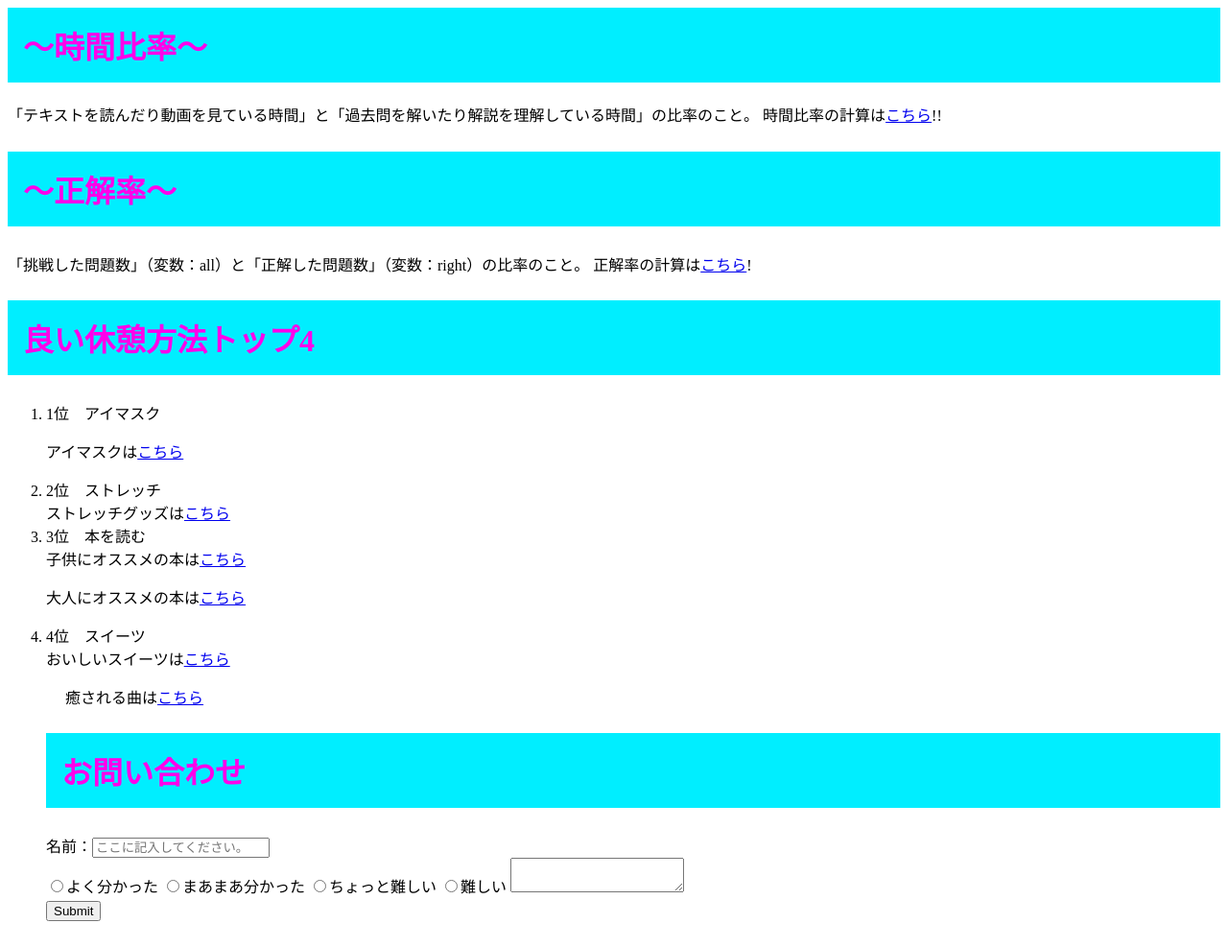
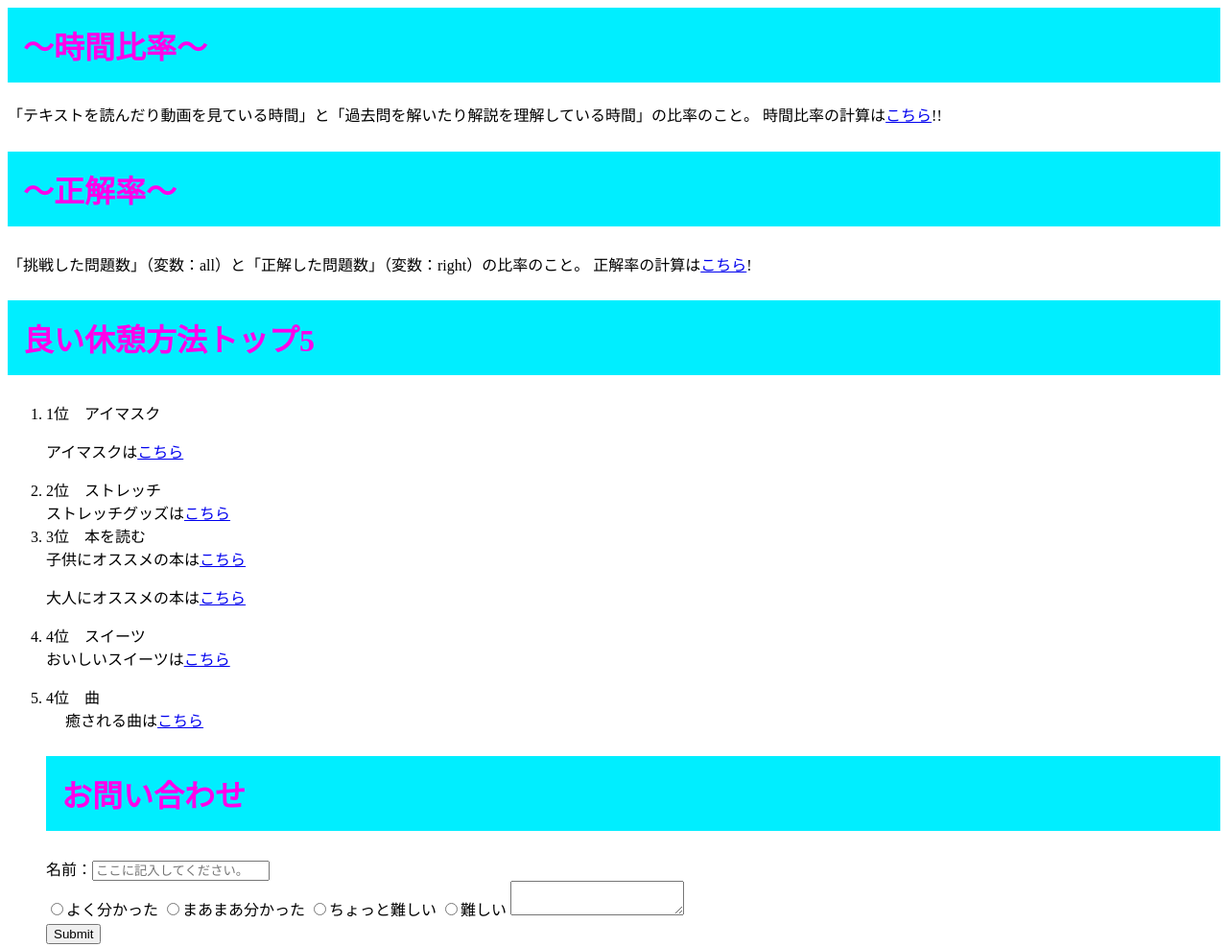
Before and after one commit to takagifamily/takagifamily.github.io, a plain HTML site: page index.html in a window 1280 px wide. Shown: the top 987 px of the page at 96% size. Drawn offline with Linux system fonts and the light colour scheme; grey boxes are pictures that could not be loaded.

Commit message:
Update index.html

```diff
--- a/index.html
+++ b/index.html
@@ -23,7 +23,7 @@
            <p>
           「挑戦した問題数」（変数：all）と「正解した問題数」（変数：right）の比率のこと。
             正解率の計算は<a href="seikai.html">こちら</a>!
-            <h2>良い休憩方法トップ4</h2>
+            <h2>良い休憩方法トップ5</h2>
             <ol>
                 <li>1位　アイマスク</li>
                 <p><a>アイマスクは<a href="https://www.amazon.co.jp/%E3%82%81%E3%81%90%E3%82%8A%E3%82%BA%E3%83%A0-%E3%80%90%E3%81%BE%E3%81%A8%E3%82%81%E8%B2%B7%E3%81%84%E3%80%91%E3%82%81%E3%81%90%E3%83%AA%E3%82%BA%E3%83%A0-%E8%92%B8%E6%B0%97%E3%81%A7%E3%83%9B%E3%83%83%E3%83%88%E3%82%A2%E3%82%A4%E3%83%9E%E3%82%B9%E3%82%AF-%E7%84%A1%E9%A6%99%E6%96%9914%E6%9E%9A%E5%85%A5%E3%82%8A%C3%972%E5%80%8B/dp/B01F1QFEXA/ref=as_li_ss_tl?ie=UTF8&qid=1499483542&sr=8-1&keywords=%E3%82%81%E3%81%90%E3%82%8A%E3%82%BA%E3%83%A0&linkCode=sl1&tag=nyawangao-22&linkId=68359b10ec333336825932a6327d4a4b">こちら</a></p>
@@ -34,6 +34,7 @@
 　　　　　　　　　<p><a>大人にオススメの本は<a href="https://www.amazon.co.jp/%E4%BA%8C%E7%95%AA%E7%9B%AE%E3%81%AE%E6%82%AA%E8%80%85-%E6%9E%97-%E6%9C%A8%E6%9E%97/dp/4907474016/ref=sr_1_7?__mk_ja_JP=%E3%82%AB%E3%82%BF%E3%82%AB%E3%83%8A&dchild=1&keywords=%E5%A4%A7%E4%BA%BA+%E6%9C%AC+%E4%BA%BA%E6%B0%97&qid=1613130654&sr=8-7">こちら</a></p>
                 <li>4位　スイーツ</li>
                 <a>おいしいスイーツは<a href="https://www.google.co.jp/maps/place/%E3%82%A2%E3%83%B3+%E3%82%B0%E3%83%A9%E3%83%B3+%E3%83%A1%E3%83%AB%E3%82%B7%E3%83%BC/@35.615845,139.4107007,154m/data=!3m1!1e3!4m5!3m4!1s0x6018fcd4ab700001:0xc2017bfab227bb03!8m2!3d35.6158995!4d139.4107501?hl=ja">こちら</a></p>
+                <li>4位　曲</li>
              　 <a>癒される曲は<a href="https://www.youtube.com/watch?v=470Ql09aWlU">こちら</a></p>
                 <h2>お問い合わせ</h2>
               <form action="http://soasa.starfree.jp/form.php">
```
